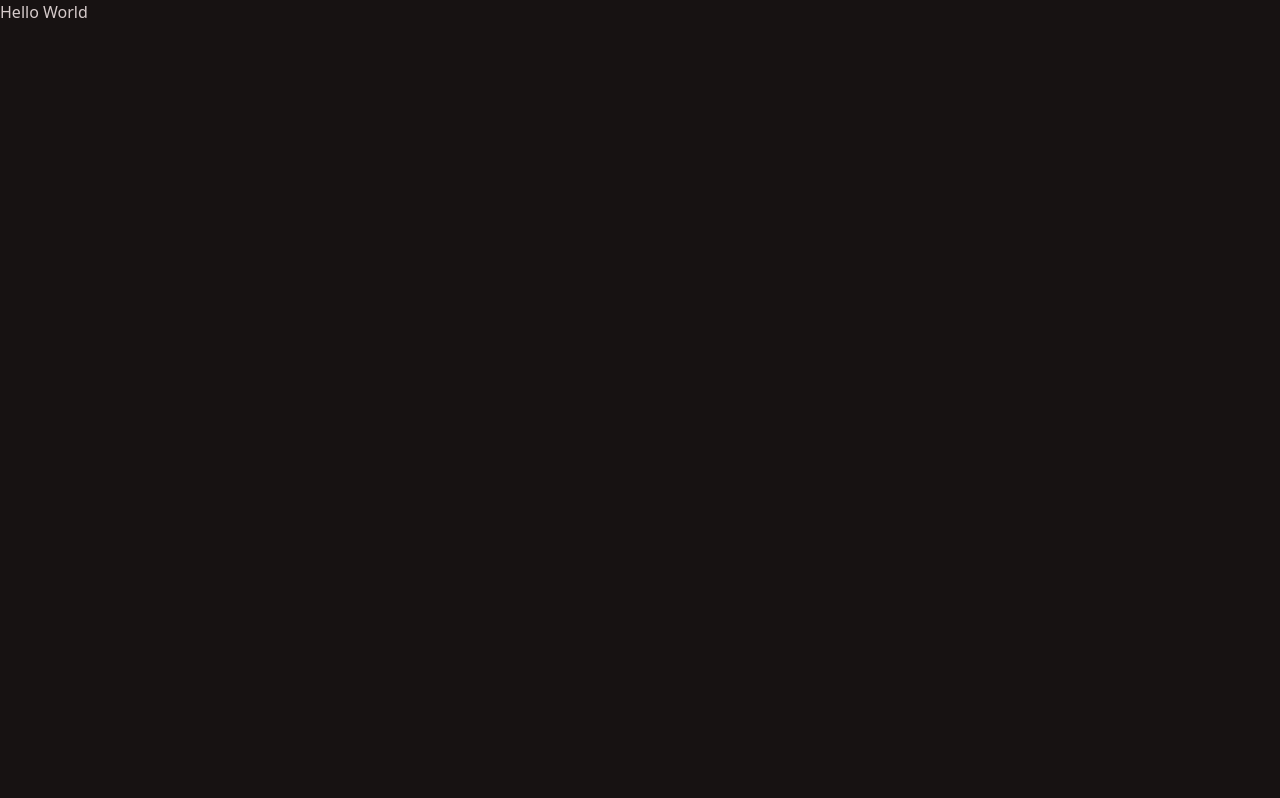
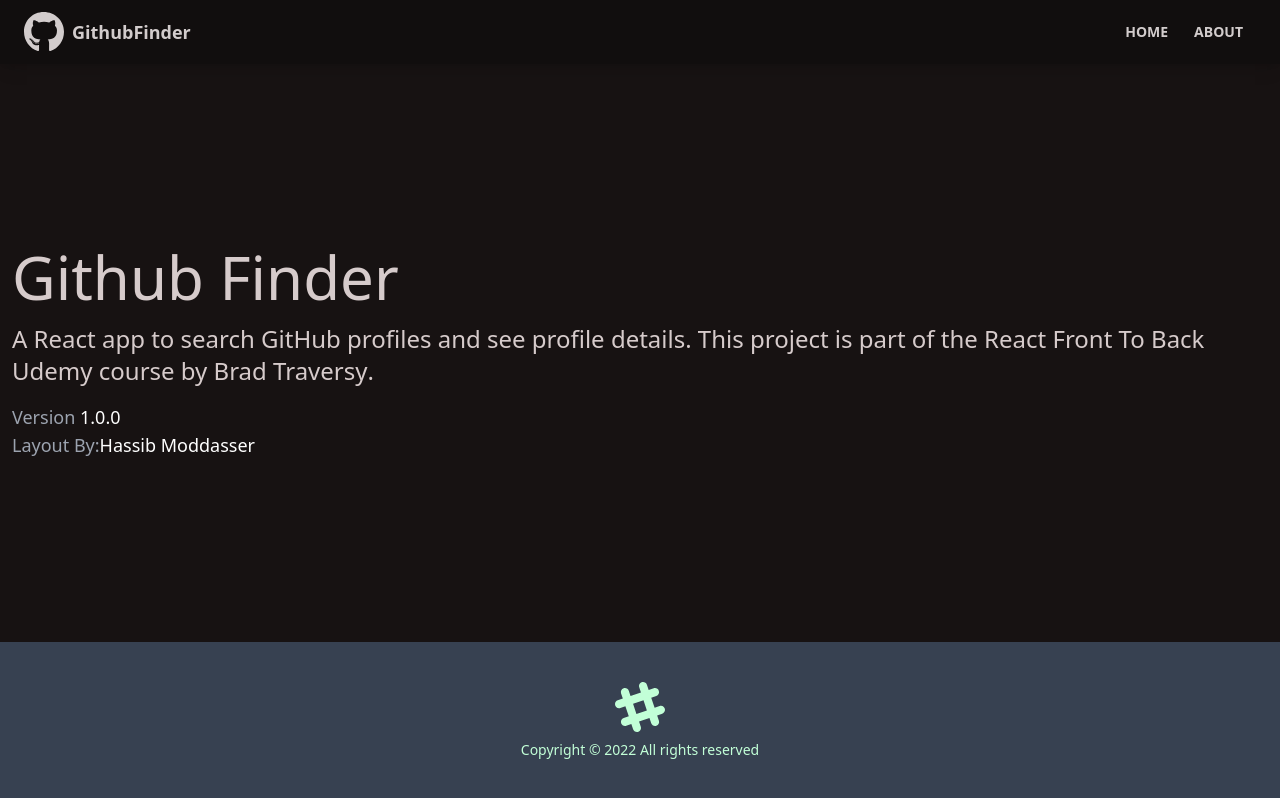
Before and after one commit to msalerno93/GithubFinderApp, a React (Create React App) app: page /about in a window 1280 px wide. Built offline with nearby package versions, Linux system fonts and the light colour scheme.

Commit message:
set up routes and pages for application

```diff
--- a/package.json
+++ b/package.json
@@ -10,6 +10,8 @@
     "daisyui": "^2.2.2",
     "react": "^17.0.2",
     "react-dom": "^17.0.2",
+    "react-icons": "^4.3.1",
+    "react-router-dom": "^6.2.2",
     "react-scripts": "5.0.0",
     "web-vitals": "^2.1.4"
   },
--- a/src/App.js
+++ b/src/App.js
@@ -1,8 +1,30 @@
+import {BrowserRouter as Router, Route, Routes} from 'react-router-dom'
+import Navbar from './Components/Layout/Navbar';
+import Footer from './Components/Layout/Footer';
+import Home from './Pages/Home';
+import About from './Pages/About';
+import NotFound from './Pages/NotFound';
+
+
 function App() {
   return (
-    <div >
-      <h1>Hello World</h1>
-    </div>
+    <Router >
+      <div className="flex flex-col justify-between h-screen">
+        <Navbar />
+
+        <main className='container mx-auto px-3 pb-12'>
+          <Routes>
+            <Route path='/' element={<Home />} />
+            <Route path='/about' element={<About />} />
+            <Route path='/notfound' element={<NotFound />} />
+            <Route path='/*' element={<NotFound />} />
+          </Routes>
+        </main>
+
+        <Footer />
+
+      </div>
+    </Router>
   );
 }
 
--- /dev/null
+++ b/src/Components/Layout/Footer.jsx
@@ -0,0 +1,32 @@
+
+
+
+function Footer() {
+
+    const footerYear = new Date().getFullYear()
+
+  return (
+    <footer className="footer p-10 bg-gray-700 text-primary-content footer-center">
+        <div>
+            <svg
+                width='50'
+                height='50'
+                viewBox='0 0 24 24'
+                xmlns='http://www.w3.org/2000/svg'
+                fillRule='evenodd'
+                clipRule='evenodd'
+                className='inline-block fill-current'
+            >
+
+            <path d='M22.672 15.226l-2.432.811.841 2.515c.33 1.019-.209 2.127-1.23 2.456-1.15.325-2.148-.321-2.463-1.226l-.84-2.518-5.013 1.677.84 2.517c.391 1.203-.434 2.542-1.831 2.542-.88 0-1.601-.564-1.86-1.314l-.842-2.516-2.431.809c-1.135.328-2.145-.317-2.463-1.229-.329-1.018.211-2.127 1.231-2.456l2.432-.809-1.621-4.823-2.432.808c-1.355.384-2.558-.59-2.558-1.839 0-.817.509-1.582 1.327-1.846l2.433-.809-.842-2.515c-.33-1.02.211-2.129 1.232-2.458 1.02-.329 2.13.209 2.461 1.229l.842 2.515 5.011-1.677-.839-2.517c-.403-1.238.484-2.553 1.843-2.553.819 0 1.585.509 1.85 1.326l.841 2.517 2.431-.81c1.02-.33 2.131.211 2.461 1.229.332 1.018-.21 2.126-1.23 2.456l-2.433.809 1.622 4.823 2.433-.809c1.242-.401 2.557.484 2.557 1.838 0 .819-.51 1.583-1.328 1.847m-8.992-6.428l-5.01 1.675 1.619 4.828 5.011-1.674-1.62-4.829z'></path>
+
+            </svg>
+
+            <p>Copyright &copy; {footerYear} All rights reserved</p>
+
+        </div>
+    </footer>
+  )
+}
+
+export default Footer
--- /dev/null
+++ b/src/Components/Layout/Navbar.jsx
@@ -0,0 +1,41 @@
+import {FaGithub} from 'react-icons/fa'
+import {Link} from 'react-router-dom'
+import PropTypes from 'prop-types'
+
+
+function Navbar({title}) {
+  return (
+    <nav className='navbar mb-12 shadow-lg bg-neutral text-neutral-content'>
+        <div className="container mx-auto">
+            <div className="flex-none px-2 mx-2">
+                <FaGithub className='inline pr-2 text-5xl'/>
+                <Link to='/' className='text-lg font-bold align-middle'>
+                    {title}
+                </Link>
+            </div>
+
+            <div className="flex-1 px-2 mx-2">
+                <div className="flex justify-end">
+                    <Link to="/" className='btn btn-ghost btn-sm rounded-btn'>
+                        Home
+                    </Link>
+                    <Link to="/about" className='btn btn-ghost btn-sm rounded-btn'>
+                        About
+                    </Link>
+                </div>
+            </div>
+
+        </div>
+    </nav>
+  )
+}
+
+Navbar.defaultProps = {
+    title: 'GithubFinder'
+}
+
+Navbar.propTypes = {
+    title: PropTypes.string,
+}
+
+export default Navbar
--- /dev/null
+++ b/src/Pages/About.jsx
@@ -0,0 +1,31 @@
+function About() {
+    return (
+      <>
+        <h1 className='text-6xl mb-4'>Github Finder</h1>
+        <p className='mb-4 text-2xl font-light'>
+          A React app to search GitHub profiles and see profile details. This
+          project is part of the
+          <a href='https://www.udemy.com/course/modern-react-front-to-back/'>
+            {' '}
+            React Front To Back
+          </a>{' '}
+          Udemy course by
+          <strong>
+            <a href='https://traversymedia.com'> Brad Traversy</a>
+          </strong>
+          .
+        </p>
+        <p className='text-lg text-gray-400'>
+          Version <span className='text-white'>1.0.0</span>
+        </p>
+        <p className='text-lg text-gray-400'>
+          Layout By:
+          <a className='text-white' href='https://twitter.com/hassibmoddasser'>
+            Hassib Moddasser
+          </a>
+        </p>
+      </>
+    )
+  }
+
+  export default About
--- /dev/null
+++ b/src/Pages/Home.jsx
@@ -0,0 +1,10 @@
+
+function Home() {
+  return (
+    <div>
+        <h1 className="text-6xl">Welcome!</h1>
+    </div>
+  )
+}
+
+export default Home
--- /dev/null
+++ b/src/Pages/NotFound.jsx
@@ -0,0 +1,24 @@
+import {FaHome} from 'react-icons/fa'
+import {Link} from 'react-router-dom'
+
+
+function NotFound() {
+  return (
+    <div className='hero'>
+        <div className="text-center hero-content">
+            <div className="max-w-lg">
+                <h1 className="text-8xl font-bold mb-8">
+                    Oops!
+                </h1>
+                <p className="text-5xl mb-8">404 - Page Not Found!</p>
+                <Link to='/' className='btn btn-primary btn-lg'>
+                    <FaHome className='mr-2' />
+                    Back to Home
+                </Link>
+            </div>
+        </div>
+    </div>
+  )
+}
+
+export default NotFound
```
Also changed, not shown: 1 other file (tests, documents, lock files or other folders).
